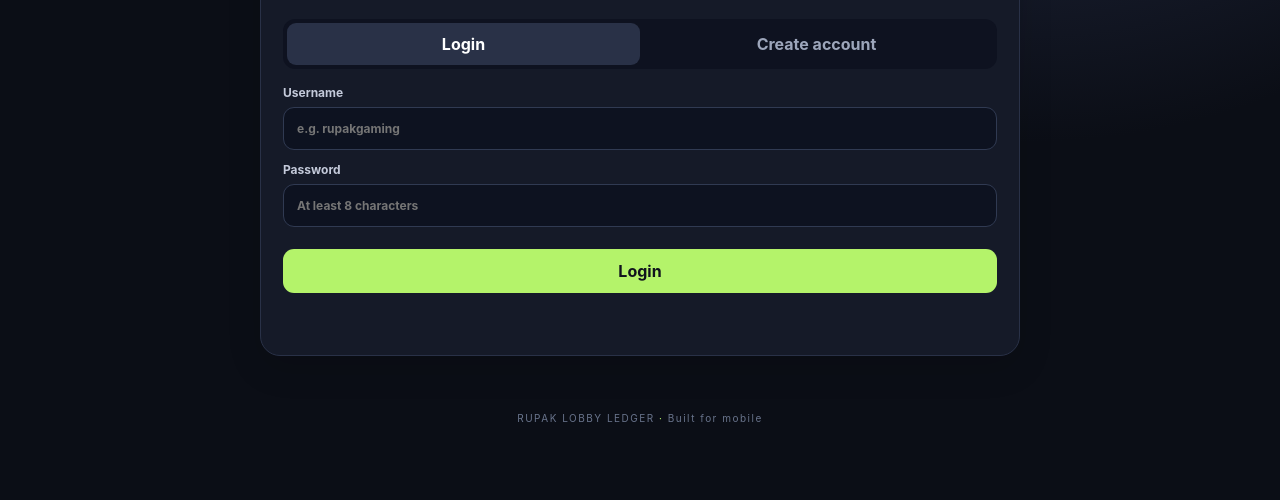
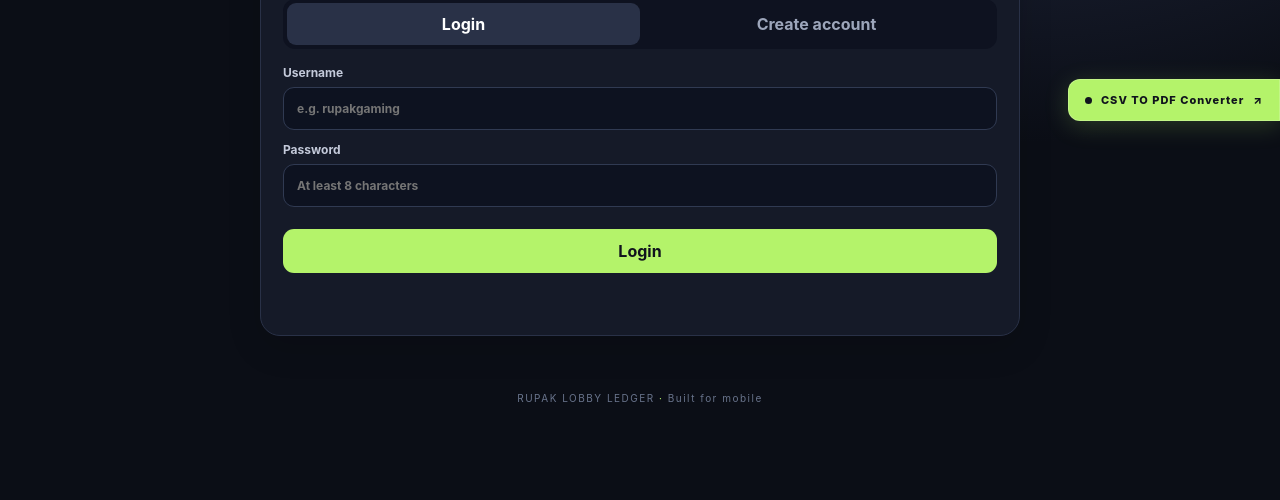
Before and after one commit to RupakDeveloper/rupak-ledger-ff, a website built with Vite: page index.html in a window 1280 px wide. Shown: the part 300-800 px from the top of the page. Built offline with nearby package versions, Linux system fonts and the light colour scheme; no server answers.

Commit message:
Update style.css

```diff
--- a/public/style.css
+++ b/public/style.css
@@ -6,3 +6,44 @@
 .phoneGrid select{display:block;width:100%;margin-top:7px;min-height:46px;background:#0d1220;border:1px solid #303a52;border-radius:11px;padding:10px 8px;color:#fff;font:inherit;font-size:13px}
 .phoneGrid input{margin-top:7px}
 @media(max-width:390px){.phoneGrid{grid-template-columns:minmax(125px,.85fr) minmax(0,1.15fr);gap:7px}.phoneGrid select{font-size:12px;padding:9px 5px}}
+/* RupakConvert Floating Website Button */
+.rupak-floating-link {
+  position: fixed;
+  right: 0;
+  top: 50%;
+  transform: translateY(-50%);
+  z-index: 9999;
+  display: flex;
+  align-items: center;
+  gap: 9px;
+  padding: 13px 16px;
+  background: #b4f36a;
+  color: #10131d;
+  border: 1px solid rgba(255,255,255,0.2);
+  border-radius: 12px 0 0 12px;
+  font-size: 11px;
+  font-weight: 850;
+  letter-spacing: 1px;
+  text-decoration: none;
+  box-shadow: 0 5px 25px rgba(180,243,106,0.18);
+  transition: all 0.3s ease;
+}
+
+.rupak-floating-link:hover {
+  padding-right: 23px;
+  background: #c6ff83;
+}
+
+.floating-dot {
+  width: 7px;
+  height: 7px;
+  background: #10131d;
+  border-radius: 50%;
+}
+
+@media (max-width: 600px) {
+  .rupak-floating-link {
+    font-size: 9px;
+    padding: 12px 10px;
+  }
+}
```
